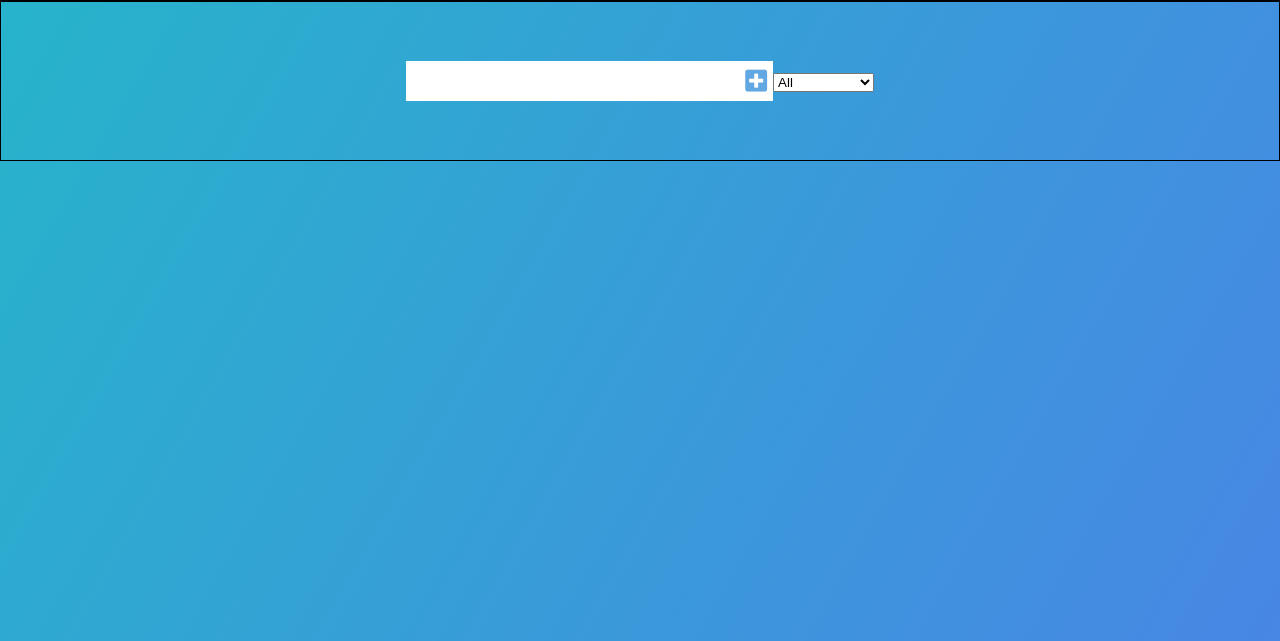
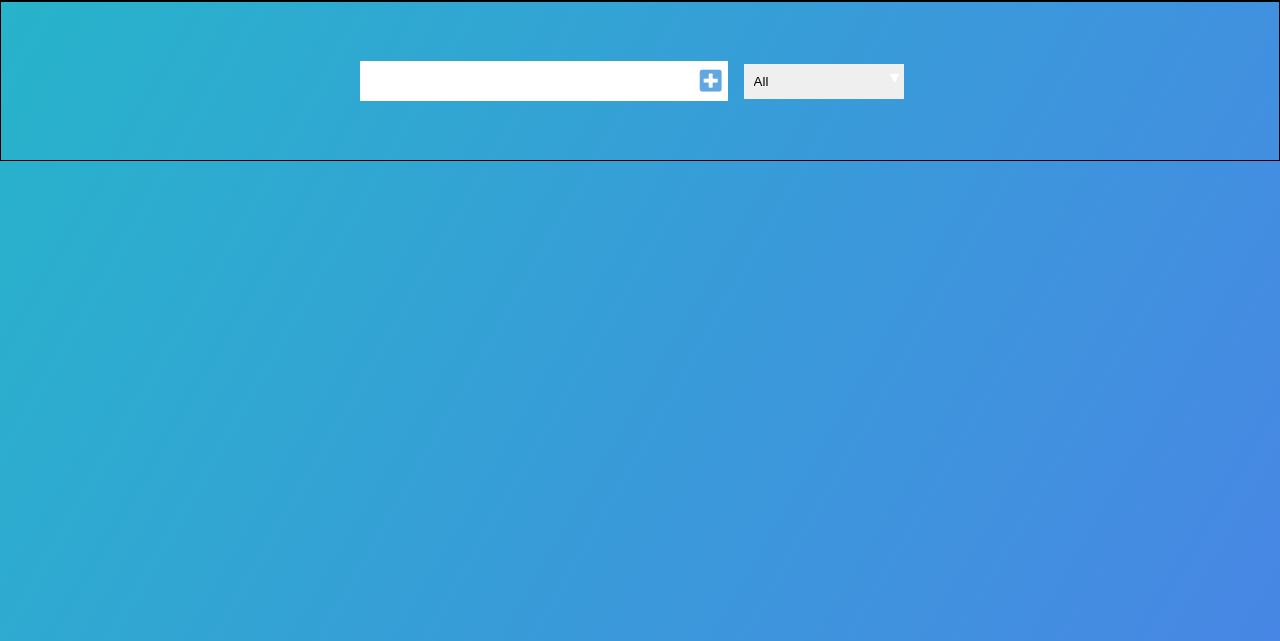
Before and after one commit to MnojS/ToDoList, a plain HTML site: page index.html in a window 1280 px wide. Shown: the part 159-800 px from the top of the page. Drawn offline with Linux system fonts and the light colour scheme.

Commit message:
Update style.css

```diff
--- a/style.css
+++ b/style.css
@@ -99,3 +99,33 @@ form button:hover{
     opacity: 0.5;
 
 }
+select{
+    -webkit-appearance: none;
+    -moz-appearance: none;
+    appearance: none;
+    outline: none;
+    border: none;
+}
+
+.select{
+    margin: 1rem;
+    position: relative;
+    /* overflow: hidden; */
+}
+
+select{
+    color: green;
+    width: 10rem;
+    cursor: pointer;
+    padding: 10px;
+    color: black;
+}
+
+.select::after{
+    content: "\25BC";
+    position: absolute;
+    top: 0;
+    right: 0;
+    padding: 1px;
+    pointer-events: none;
+}
```
